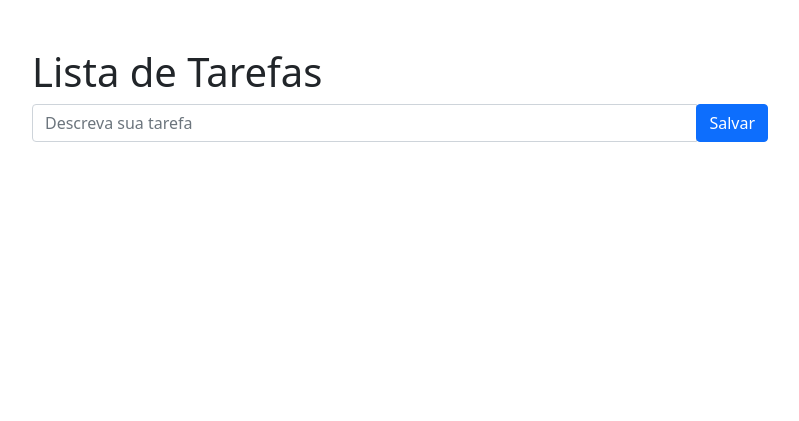
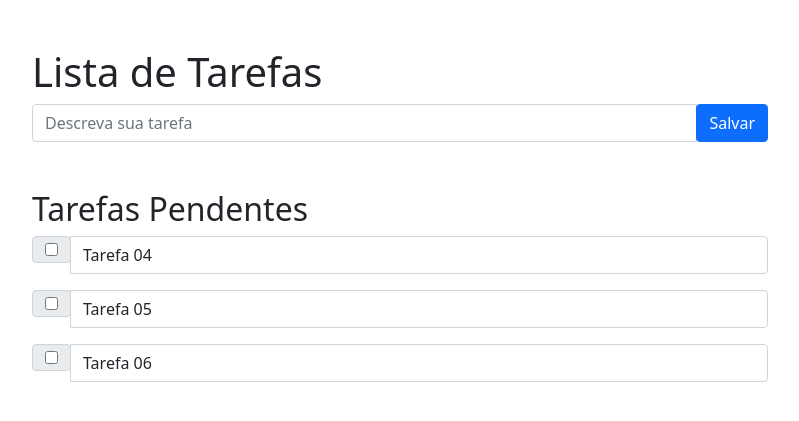
Before and after one commit to emersonsoaresdasilva/devops-django, a Django app: page /tarefas/ in a window 1280 px wide. Shown: the top 421 px of the page, without its empty margins (240-1039 px from the left). Run offline with Django 3.2, Linux system fonts and the light colour scheme; data comes from the database, SQL or seed files in the repository; both versions use the stored data as it was after the commit.

Commit message:
Implementada lista de tarefas pendentes

```diff
--- a/Imersão Django/webdev/tarefas/templates/tarefas/home.html
+++ b/Imersão Django/webdev/tarefas/templates/tarefas/home.html
@@ -21,6 +21,19 @@
                 </div>
                 <small class="form-text text-muted">{{ form.nome.errors }}</small>
             </form>
+            <h2 class="mt-5">Tarefas Pendentes</h2>
+            {% for tarefa in tarefas_pendentes %}
+                <form>
+                    <div class="input-group mb-3">
+                        <div class="input-group-prepend">
+                            <div class="input-group-text">
+                                <input type="checkbox" aria-label="Checkbox para tarefa">
+                            </div>
+                        </div>
+                        <input type="text" class="form-control" aria-label="Text input para tarefa" value="{{ tarefa.nome }}">
+                    </div>
+                </form>
+            {% endfor %}
         </div>
     </div>
 </div>
--- a/Imersão Django/webdev/tarefas/views.py
+++ b/Imersão Django/webdev/tarefas/views.py
@@ -1,8 +1,11 @@
-from django.http import HttpResponseRedirect
+from django.http import HttpResponse, HttpResponseRedirect
 from django.shortcuts import render
+
+# Create your views here.
 from django.urls import reverse
 
 from webdev.tarefas.forms import TarefaNovaForm
+from webdev.tarefas.models import Tarefa
 
 def home(request):
     if request.method == 'POST': # Caso os dados do formulário serem válidos.
@@ -11,5 +14,7 @@ def home(request):
             form.save() # Salva no banco de dados.
             return HttpResponseRedirect(reverse('tarefas:home')) # Redireciona para home de tarefas.
         else: # Não são válidos?
-            return (render(request, 'tarefas/home.html', {'form': form}, status=400))
-    return render(request, ('tarefas/home.html'))
+            tarefas_pendentes = Tarefa.objects.filter(feita=False).all()
+            return render(request, 'tarefas/home.html', {'form': form, 'tarefas_pendentes': tarefas_pendentes}, status=400)
+    tarefas_pendentes = Tarefa.objects.filter(feita=False).all()
+    return render(request, 'tarefas/home.html', {'tarefas_pendentes': tarefas_pendentes})
```
Also changed, not shown: Imersão Django/webdev/tarefas/testes/test_tarefas_get.py (+22 -2 lines), Imersão Django/db.sqlite3.
